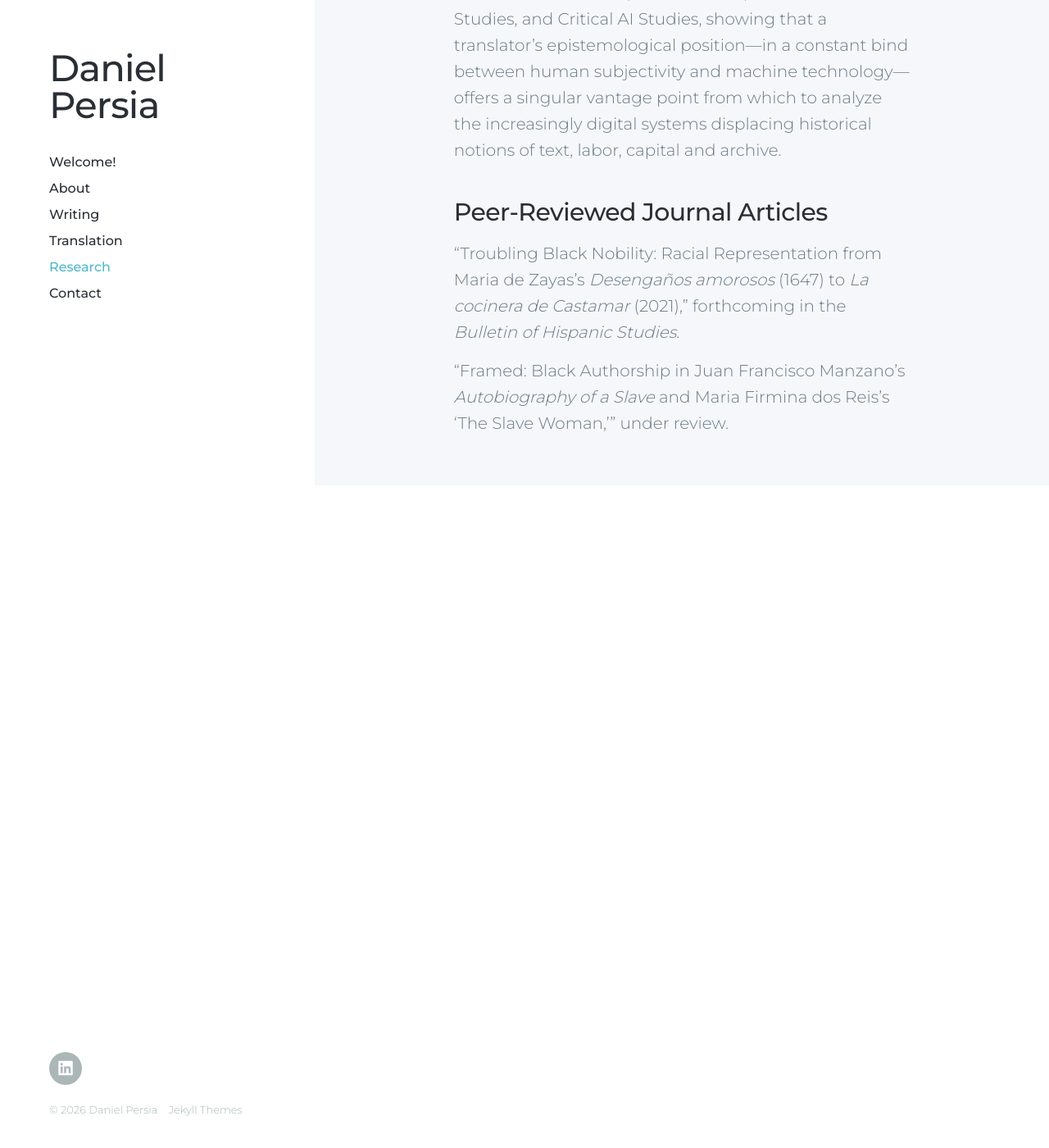
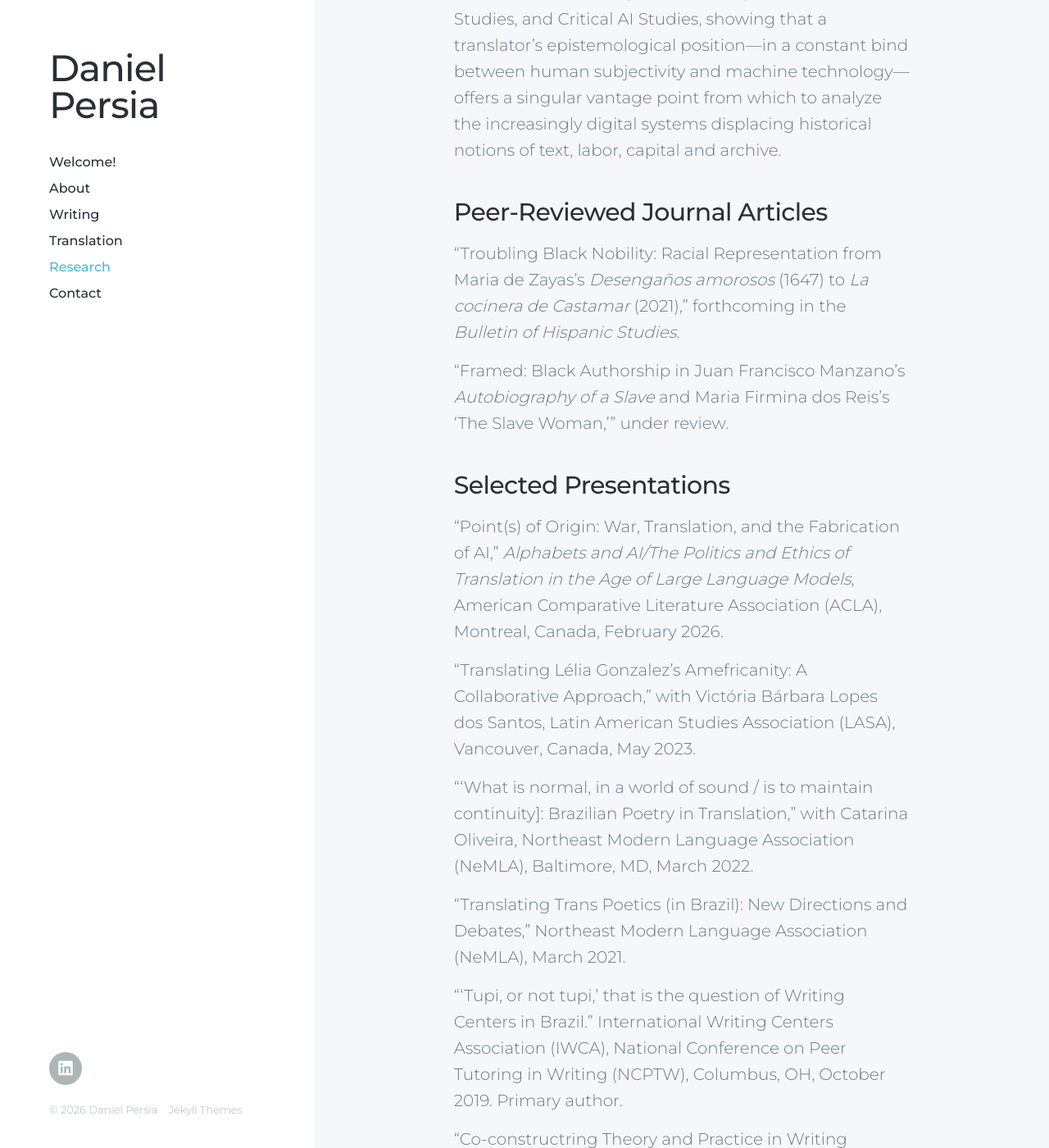
Before and after one commit to danielpersia/danielpersia.github.io, a Jekyll site: the page built from _pages/research.md, in a window 1280 px wide and 1400 px high, scrolled down 1191 px. Shown: the whole window at 82% size. Built offline with Jekyll 4.4.1, drawn with Linux system fonts in a browser that asks for light colours; nearby versions of some CDN libraries; before the commit the page ends 1783 px from its top, so only the background shows below that; some of the changed text lies outside the part shown.

Commit message:
Update research.md

```diff
--- a/_pages/research.md
+++ b/_pages/research.md
@@ -18,3 +18,34 @@ featured_image: '/images/Persia_OriginalReserach_Cover.jpeg'
 "Troubling Black Nobility: Racial Representation from Maria de Zayas's *Desengaños amorosos* (1647) to *La cocinera de Castamar* (2021)," forthcoming in the *Bulletin of Hispanic Studies*.
 
 "Framed: Black Authorship in Juan Francisco Manzano's *Autobiography of a Slave* and Maria Firmina dos Reis's 'The Slave Woman,'" under review.
+
+### Selected Presentations
+
+"Point(s) of Origin: War, Translation, and the Fabrication of AI," *Alphabets and AI/The Politics and Ethics of Translation in the Age of Large Language Models*, American Comparative Literature Association (ACLA), Montreal, Canada, February 2026.
+
+"Translating Lélia Gonzalez's Amefricanity: A Collaborative Approach," with Victória Bárbara Lopes dos Santos, Latin American Studies Association (LASA), Vancouver, Canada, May 2023.
+
+"'What is normal, in a world of sound / is to maintain continuity]: Brazilian Poetry in Translation," with Catarina Oliveira, Northeast Modern Language Association (NeMLA), Baltimore, MD, March 2022.
+
+"Translating Trans Poetics (in Brazil): New Directions and Debates," Northeast Modern Language Association (NeMLA), March 2021.
+
+"'Tupi, or not tupi,' that is the question of Writing Centers in Brazil." International Writing Centers Association (IWCA), National Conference on Peer Tutoring in Writing (NCPTW), Columbus, OH, October 2019. Primary author.
+
+"Co-constructring Theory and Practice in Writing Centers Around the Globe: Challenges and Opportunities," IWCA, NCPTW, Columbus, OH, October 2019. Co-author.
+
+"art(work): an exhibition." IWCA, NCPTW, Columbus, OH, October 2019. Co-author and translator.
+
+"Broken Systems, Fixed Beliefs: A Critical Analysis of the U.S. Healthcare and Prison Systems." Symposium on Contemporary Issues in the USA, Federal University of Technology-Paraná, Curitiba, Brazil, October 2018.
+
+
+### Education
+
+"Statistics for Social Justice," National Council of Teachers of Mathematics (NCTM), Regional Conference, Philadelphia, PA, November 2016.
+
+"5x2=10: Effective Teaching Technologies," Park City MAthematics Institute (PCMI) Teacher Leadership Program, Institute of Advanced Study (IAS), Park City, UT, July 2016.
+
+"Building a Framework for Educational Success: A Study of the Newark, Ohio City School District." With Emily Coldiron and Fadhel Kaboub.
+
+### Statistics
+
+"Modeling NBA Player Value from Box Score Data." Joint Mathematical Meetings (JMM), Baltimore, MD, January 2014. Mathematical Association of America (MAA), Hartford, CT, August 2013. Outstanding Presentation Award, MAA.
```
